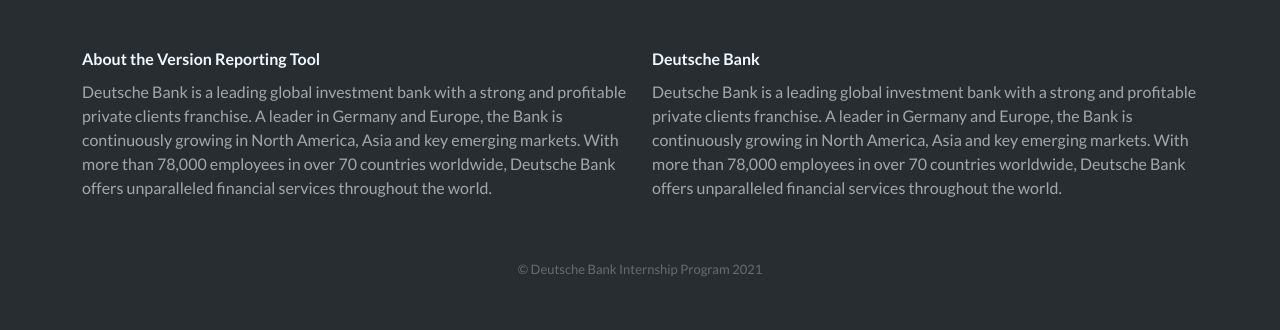
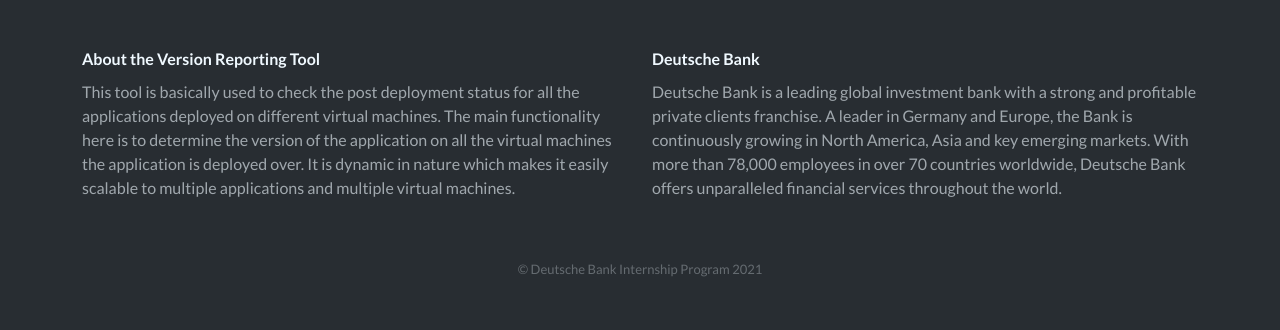
Before and after one commit to tejaspradhan/CI-CD-Dashboard-Application, a Flask app: page / in a window 1280 px wide. Shown: the part 657-987 px from the top of the page. Run offline with Flask 2, Linux system fonts and the light colour scheme; parts of the project's set-up code (start-up, migrations or seed data) failed here and were passed over; some libraries are stand-ins or nearby versions.

Commit message:
Added About this tool

```diff
--- a/templates/index.html
+++ b/templates/index.html
@@ -212,13 +212,10 @@
                     </div> -->
                     <div class="col-md-6 item text">
                         <h3>About the Version Reporting Tool</h3>
-                        <p>Deutsche Bank is a leading global investment bank with a strong and profitable private clients franchise. A
-                            leader in
-                            Germany and Europe, the Bank is continuously growing in North America, Asia and key emerging markets. With more
-                            than
-                            78,000 employees in over 70 countries worldwide, Deutsche Bank offers unparalleled financial services throughout
-                            the
-                            world.</p>
+                        <p>This tool is basically used to check the post deployment status for all the applications deployed on different virtual machines.
+                            The main functionality here is to determine the version of the application on all the virtual machines the application is deployed over.
+                            It is dynamic in nature which makes it easily scalable to multiple applications and multiple virtual machines.
+                        </p>
                     </div>
                     <div class="col-md-6 item text">
                         <h3>Deutsche Bank</h3>
```
